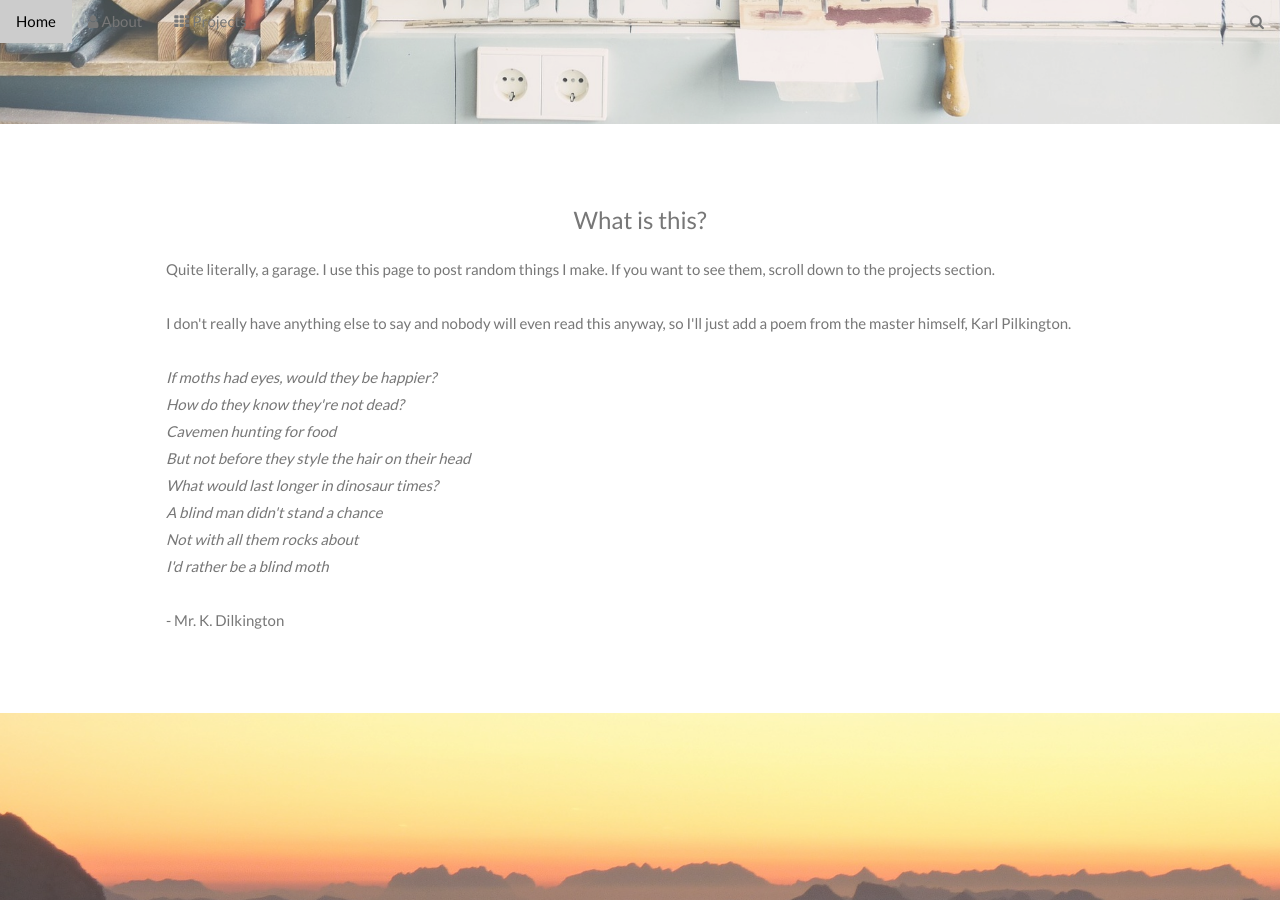
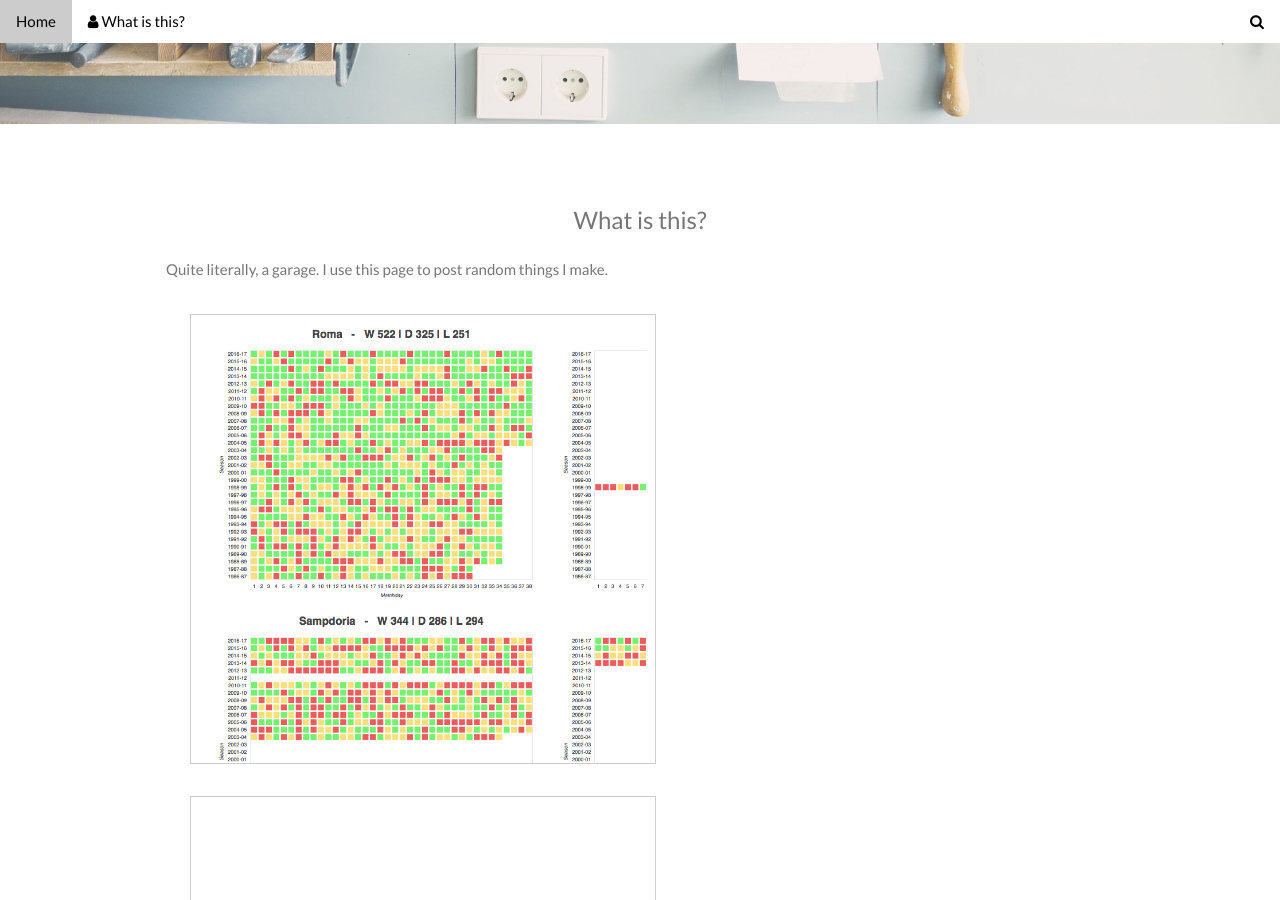
Before and after one commit to ptrmoli/ptrmoli.github.io, a Jekyll site: the page index.html, which Jekyll copies as it is, in a window 1280 px wide and 900 px high, scrolled down 776 px. Built offline with Jekyll 4.4.1, drawn with Linux system fonts in a browser that asks for light colours; some of the changed text lies outside the part shown.

Commit message:
Update index.html

```diff
--- a/index.html
+++ b/index.html
@@ -51,13 +51,12 @@ body, html {
 
 <!-- Navbar (sit on top) -->
 <div class="w3-top">
-  <div class="w3-bar" id="myNavbar">
+  <div class="w3-bar w3-white" id="myNavbar">
     <a class="w3-bar-item w3-button w3-hover-black w3-hide-medium w3-hide-large w3-right" href="javascript:void(0);" onclick="toggleFunction()" title="Toggle Navigation Menu">
       <i class="fa fa-bars"></i>
     </a>
     <a href="#home" class="w3-bar-item w3-button">Home</a>
-    <a href="#about" class="w3-bar-item w3-button w3-hide-small"><i class="fa fa-user"></i> About</a>
-    <a href="#projects" class="w3-bar-item w3-button w3-hide-small"><i class="fa fa-th"></i> Projects</a>
+    <a href="#about" class="w3-bar-item w3-button w3-hide-small"><i class="fa fa-user"></i> What is this?</a>
     <a href="#" class="w3-bar-item w3-button w3-hide-small w3-right w3-hover-black">
       <i class="fa fa-search"></i>
     </a>
@@ -65,8 +64,7 @@ body, html {
 
   <!-- Navbar on small screens -->
   <div id="navDemo" class="w3-bar-block w3-white w3-hide w3-hide-large w3-hide-medium">
-    <a href="#about" class="w3-bar-item w3-button" onclick="toggleFunction()">About</a>
-    <a href="#projects" class="w3-bar-item w3-button" onclick="toggleFunction()">Projects</a>
+    <a href="#about" class="w3-bar-item w3-button" onclick="toggleFunction()">What is this?</a>
   </div>
 </div>
 
@@ -80,47 +78,21 @@ body, html {
 <!-- Container (About Section) -->
 <div class="w3-content w3-container w3-padding-64" id="about">
   <h3 class="w3-center">What is this?</h3>
-  <p>Quite literally, a garage. I use this page to post random things I make. If you want to see them, scroll down to the projects section.<br><br>
-      I don't really have anything else to say and nobody will even read this anyway, so I'll just add a poem from the master himself, Karl Pilkington.<br><br>
-    <i>If moths had eyes, would they be happier?<br>
-    How do they know they're not dead?<br>
-    Cavemen hunting for food<br>
-    But not before they style the hair on their head<br>
-    What would last longer in dinosaur times?<br>
-    A blind man didn't stand a chance<br>
-    Not with all them rocks about<br>
-    I'd rather be a blind moth</i><br><br>
-    - Mr. K. Dilkington</p>
-</div>
+  <p>Quite literally, a garage. I use this page to post random things I make.</p>
 
-<!-- Second Parallax Image with Portfolio Text -->
-<div class="bgimg-2 w3-display-container w3-opacity-min">
-  <div class="w3-display-middle">
-    <span class="w3-xxlarge w3-text-white w3-wide">Projects</span>
-  </div>
-</div>
-
-<!-- Container (Portfolio Section) -->
-<div class="w3-content w3-container w3-padding-64" id="projects">
-  <p class="w3-center"><em>Here are some of the things I've done for fun.</em></p><br>
-
-  <!-- Responsive Grid. Two columns on tablets, laptops and desktops. Will stack on mobile devices/small screens (100% width) -->
+    <!-- Responsive Grid. Two columns on tablets, laptops and desktops. Will stack on mobile devices/small screens (100% width) -->
   <div class="w3-row-padding w3-center">
-    <div class="w3-col m6 w3-border w3-section">
+      <div class="w3-col m6 w3-border w3-margin">
       <img src="https://ptrmoli.github.io/assets/images/serieAresults.png" style="width:100%" onclick="onClick(this)" class="w3-hover-opacity" alt="The mist over the mountains">
     </div>
-
-    <div class="w3-col m6 w3-border w3-section">
+    <div class="w3-col m6 w3-border w3-margin">
       <img src="https://ptrmoli.github.io/assets/images/comingsoon.png" style="width:100%" onclick="onClick(this)" class="w3-hover-opacity" alt="The mist over the mountains">
     </div>
-
   </div>
-
-  <div class="w3-row-padding w3-center w3-section">
-
+  <div class="w3-row-padding w3-center">
     <button class="w3-button w3-padding-large w3-light-grey" style="margin-top:64px">More</button>
-
   </div>
+ </div>
 </div>
 
 </body>
```
